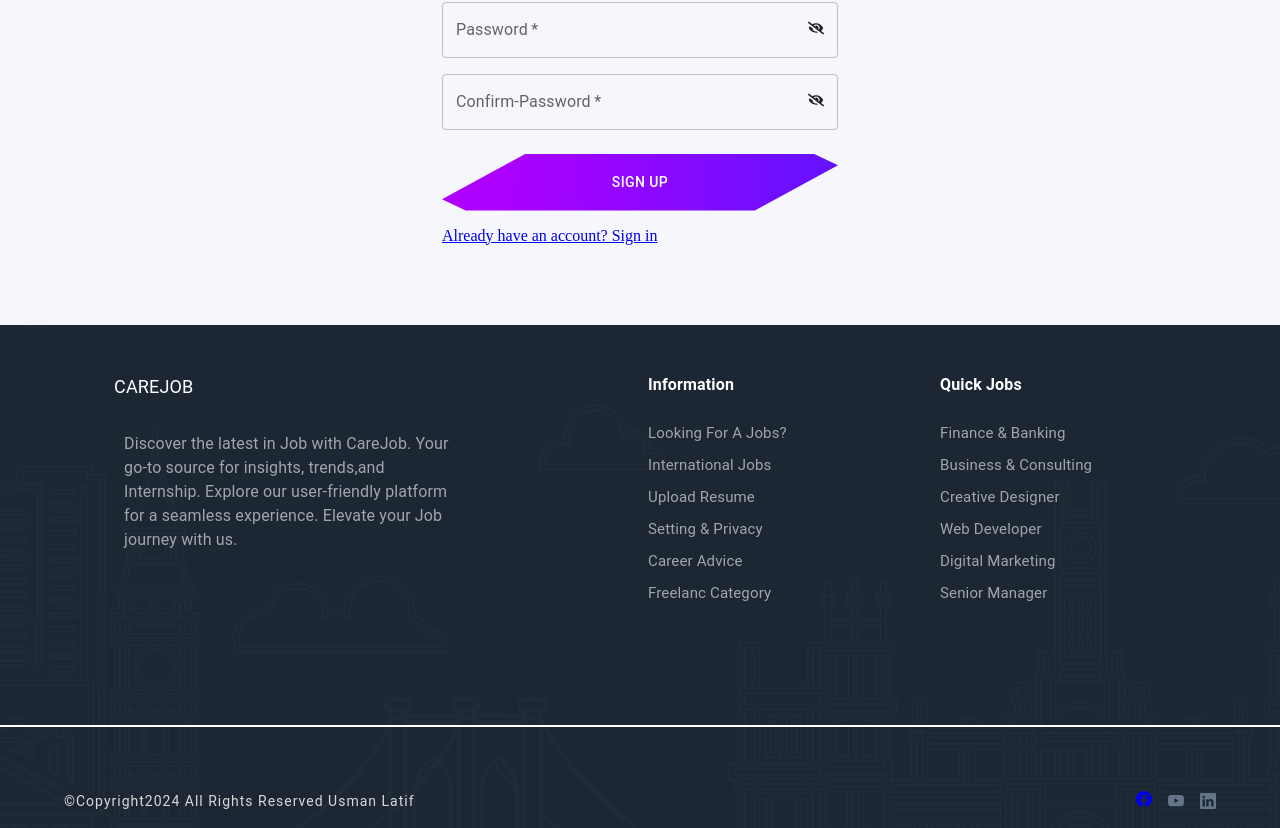
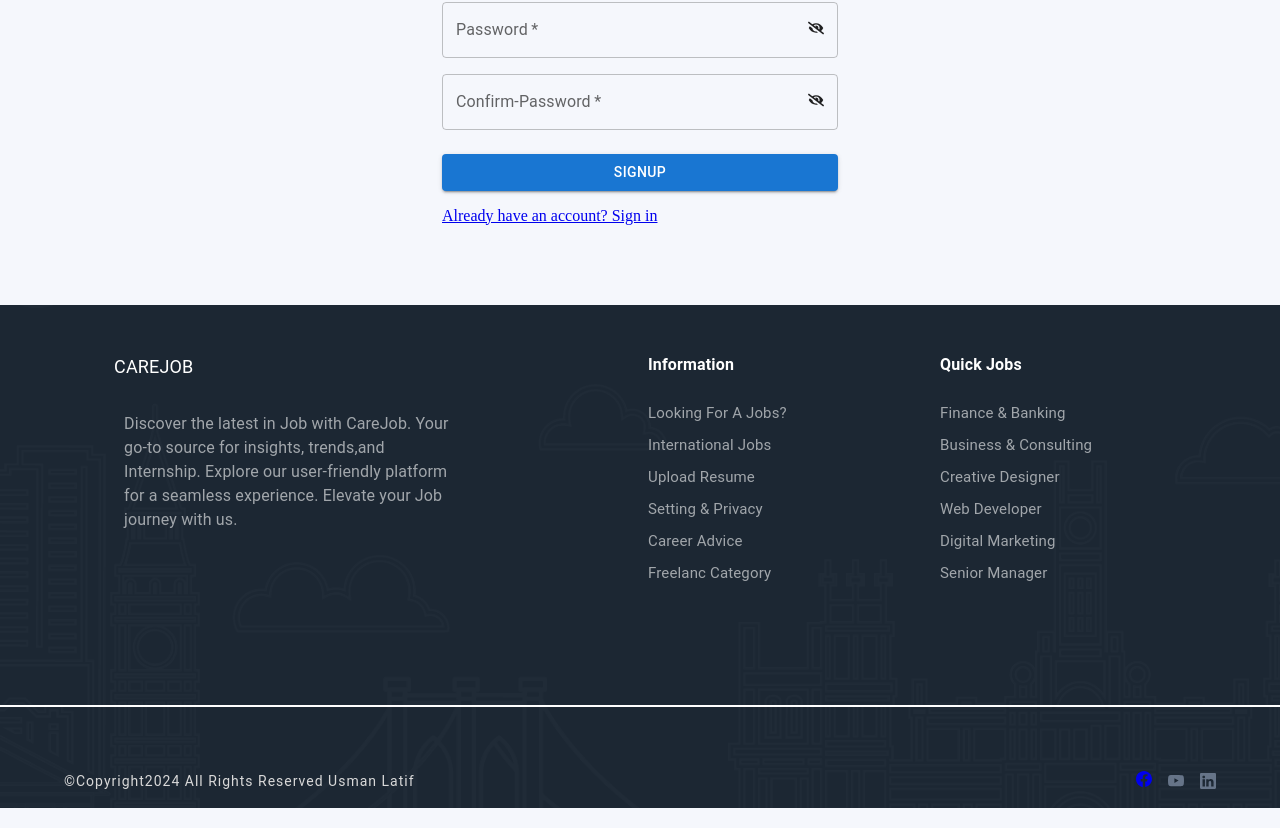
Before and after one commit to usmanjhumri/JobPortalWebApp, a React (Vite) app in the folder client/: page /signup in a window 1280 px wide. Shown: the part 900-1728 px from the top of the page. Built offline with nearby package versions, Linux system fonts and the light colour scheme.

Commit message:
working on signup api functionality

```diff
--- a/client/src/RTK/API/api.jsx
+++ b/client/src/RTK/API/api.jsx
@@ -11,7 +11,8 @@ export const SignUpUser = createAsyncThunk(
                     'Content-Type': 'application/json'
                 }
             })
-            console.log(res);
+            console.log(res.data);
+            return res.data
         } catch (error) {
             console.log(error);
             return rejectWithValue(error)
--- a/client/src/RTK/Slice/SignUpUser.jsx
+++ b/client/src/RTK/Slice/SignUpUser.jsx
@@ -4,27 +4,32 @@ import { SignUpUser } from "../API/api";
 const initialState = {
     isLoading: false,
     isError: false,
-    isLogedIn: false,
     success: false,
-    errorMessage: "",
-    data: []
+    message: "",
+    token: ""
 }
 
 const userRegister = createSlice({
     name: 'createUser',
     initialState,
     extraReducers: (builder) => {
-        builder.addCase(SignUpUser.pending, (state, action) => {
-            console.log(action.payload);
+        builder.addCase(SignUpUser.pending, (state) => {
             state.isLoading = true
             state.isError = false
-            state.errorMessage = action.payload
         })
             .addCase(SignUpUser.fulfilled, (state, action) => {
-                state.data = action.payload
-                console.log(state.data);
+                state.isLoading = false
+                state.isError = false
+                state.success = true
+                state.message = action.payload?.message
+                state.token = action.payload?.Token
+                console.log(state.message);
+                console.log(state.token)
             })
             .addCase(SignUpUser.rejected, (state, action) => {
+                state.isLoading = false
+                state.message = action.payload?.message
+                console.log(state.message)
                 console.log(action.payload);
             })
     }
--- a/client/src/components/SignUp/SignUp.jsx
+++ b/client/src/components/SignUp/SignUp.jsx
@@ -16,11 +16,10 @@ import Logo from '../../assets/Logo1.png'
 import { SignUpUser } from "../../RTK/API/api";
 import { FaEyeSlash, FaRegEye } from "react-icons/fa";
 import { useState } from "react";
-
 const SignUp = () => {
     const [showPassword, setShowPassword] = useState(false);
     const [showPassword2, setShowPassword2] = useState(false);
-    const signupSelector = useSelector((state) => state.userRegister.data)
+    const signupSelector = useSelector((state) => state.userRegister?.data)
 
     const togglePasswordVisibility = () => {
         setShowPassword(!showPassword);
@@ -38,19 +37,17 @@ const SignUp = () => {
         formState: { errors },
     } = useForm();
 
-    const onSubmit = (data) => {
-        console.log(data, ' data');
-        dispatch(SignUpUser(data))
-            .then((result) => {
-                console.log("Sign up user request fulfilled with result:", result);
-            })
-            .catch((error) => {
-                console.error("Sign up user request rejected with error:", error);
-            });
+    const onSubmit = async (data) => {
+        try {
+            console.log(data, ' data');
+            const result = await dispatch(SignUpUser(data))
+            console.log(result)
+        } catch (error) {
+            console.log(error, ' someting is wrong');
+        }
+
         console.log(signupSelector, 'slice data')
     }
-    // reset();
-
 
     return (
         <>
@@ -240,23 +237,13 @@ const SignUp = () => {
                         </Grid>
                         <Button
                             type="submit"
-                            variant="button"
                             fullWidth
-                            sx={{
-                                mt: 3,
-                                mb: 2,
-                                px: 10,
-                                py: 2,
-                                color: "#FFFFFF",
-                                clipPath:
-                                    "polygon(21% 0, 94% 0, 100% 20%, 79% 100%, 6% 100%, 0 80%)",
-                                background:
-                                    " radial-gradient(241.67% 3206.67% at -4.58% -26.67%, #AD00FF 8.51%, #0029FF 90%)",
-                                cursor: "pointer",
-                            }}
+                            variant="contained"
+                            sx={{ mt: 3, mb: 2 }}
                         >
-                            Sign Up
+                            SignUp
                         </Button>
+
                         <Grid container justifyContent="space-between">
                             <Grid item md={12}>
                                 <Box>
```
